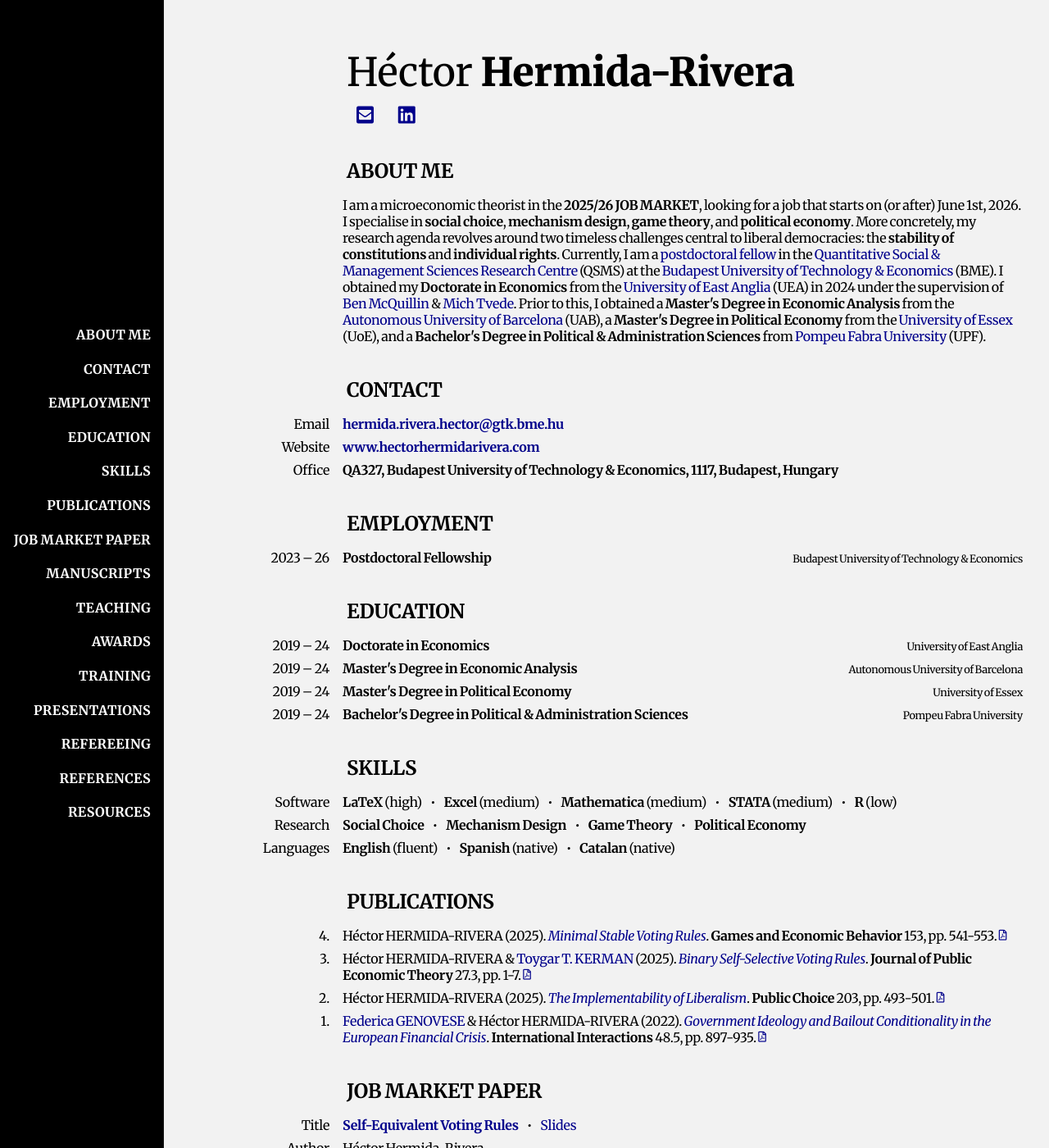
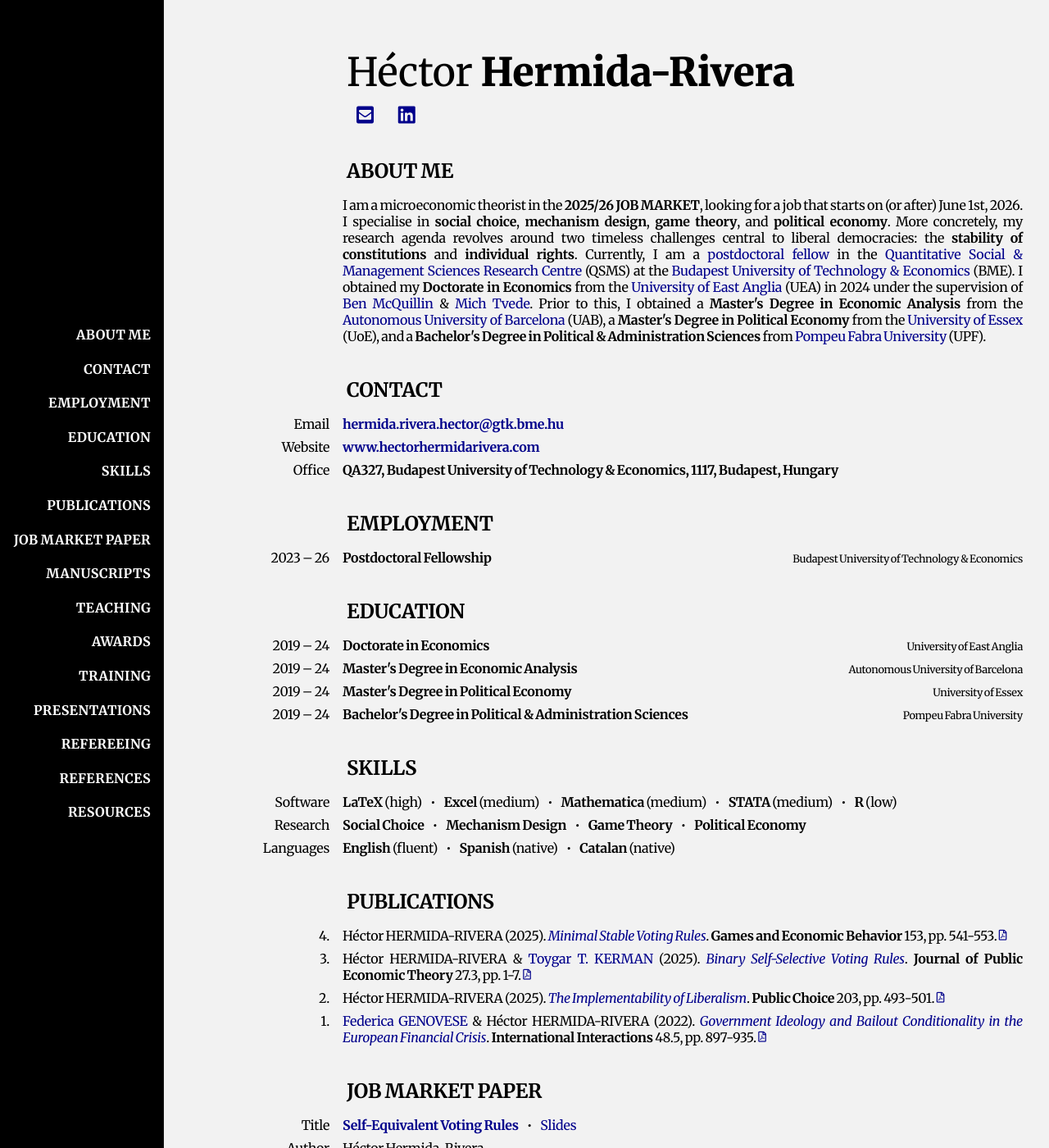
Before and after one commit to HectorHermidaRivera/hectorhermidarivera.github.io, a Jekyll site: the page built from index.md, in a window 1280 px wide and 1400 px high. Shown: the whole window at 82% size. Built offline with Jekyll 4.4.1, drawn with Linux system fonts in a browser that asks for light colours; a style sheet for code colours, icons or effects is not loaded.

Commit message:
Update style.css

```diff
--- a/assets/css/style.css
+++ b/assets/css/style.css
@@ -289,6 +289,21 @@ a {
   hyphens: auto;
 }
 
+/* Make all main content text justified */
+.content,
+.content p,
+.content h1,
+.content h2,
+.content h3,
+.content h4,
+.content h5,
+.content h6,
+.content .two-column .value,
+.content .two-column-2rows .value,
+.content .two-column-3rows .value {
+  text-align: justify;
+}
+
 /* MOBILE FIXED + About Me + Icons */
 @media (max-width: 768px) {
   /* Hide sidebar */
```
